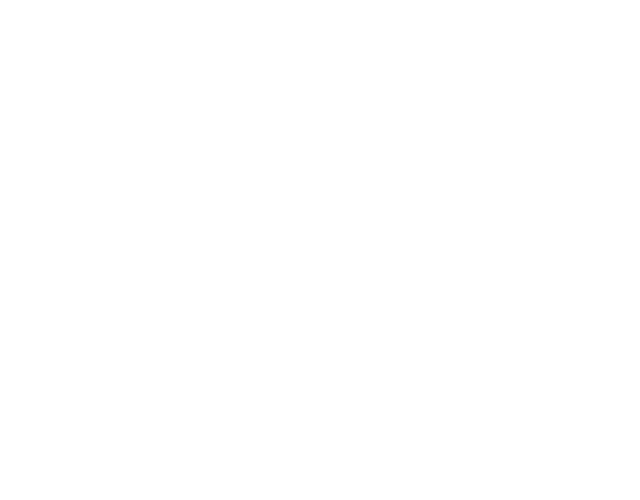
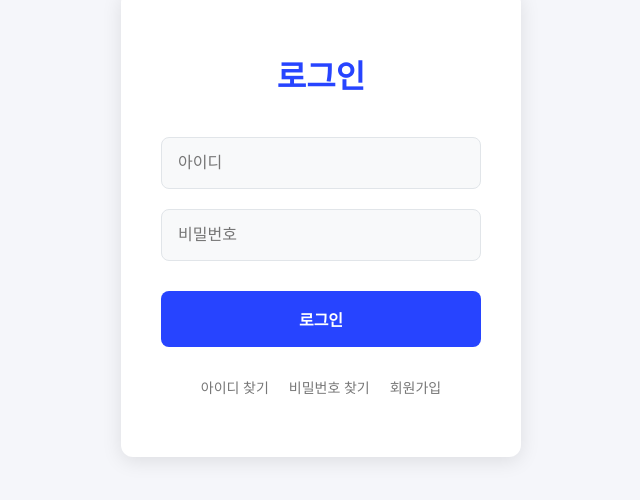
Before and after one commit to team-firesafety/firesafety-platform, a Vue app in the folder frontend/: page /login in a window 1280 px wide. Before the commit this address had no page. Shown: the part 176-676 px from the top of the page, without its empty margins (319-959 px from the left). Built offline with nearby package versions, Linux system fonts and the light colour scheme.

Commit message:
feat: 로그인, 회원가입 페이지 구현
- 로그인 상태관리 추가
- 사이드 바에 프로필 영역 추가
- 로그인 후에 메인페이지로 진입하도록 수정

```diff
--- /dev/null
+++ b/frontend/src/components/LoginPage.vue
@@ -0,0 +1,149 @@
+<template>
+  <div class="login-container">
+    <div class="login-form">
+      <h1 class="login-title">로그인</h1>
+
+      <form @submit.prevent="handleLogin" class="form">
+        <div class="input-group">
+          <input
+            v-model="credentials.id"
+            type="text"
+            placeholder="아이디"
+            class="input-field"
+            required
+          />
+        </div>
+
+        <div class="input-group">
+          <input
+            v-model="credentials.password"
+            type="password"
+            placeholder="비밀번호"
+            class="input-field"
+            required
+          />
+        </div>
+
+        <button type="submit" class="login-button">
+          로그인
+        </button>
+      </form>
+
+      <div class="links">
+        <a href="#" class="link">아이디 찾기</a>
+        <a href="#" class="link">비밀번호 찾기</a>
+        <router-link to="/signup" class="link">회원가입</router-link>
+      </div>
+    </div>
+  </div>
+</template>
+
+<script>
+export default {
+  name: 'LoginPage',
+  data() {
+    return {
+      credentials: {
+        id: '',
+        password: ''
+      }
+    }
+  },
+  methods: {
+    handleLogin() {
+      if (this.credentials.id && this.credentials.password) {
+        localStorage.setItem('isLoggedIn', 'true')
+        localStorage.setItem('userId', this.credentials.id)
+        this.$router.push({ name: 'Main' })
+      }
+    }
+  }
+}
+</script>
+
+<style scoped>
+.login-container {
+  display: flex;
+  justify-content: center;
+  align-items: center;
+  min-height: 100vh;
+  background-color: #F5F6FA;
+}
+
+.login-form {
+  background: white;
+  padding: 60px 40px;
+  border-radius: 12px;
+  box-shadow: 0 4px 20px rgba(0, 0, 0, 0.1);
+  width: 100%;
+  max-width: 400px;
+}
+
+.login-title {
+  font-size: 32px;
+  font-weight: 600;
+  color: #2744FF;
+  text-align: center;
+  margin-bottom: 40px;
+}
+
+.form {
+  display: flex;
+  flex-direction: column;
+  gap: 20px;
+}
+
+.input-group {
+  display: flex;
+  flex-direction: column;
+}
+
+.input-field {
+  padding: 16px;
+  border: 1px solid #e1e5e9;
+  border-radius: 8px;
+  font-size: 16px;
+  background-color: #F8F9FA;
+  transition: border-color 0.3s ease;
+}
+
+.input-field:focus {
+  outline: none;
+  border-color: #2744FF;
+}
+
+.login-button {
+  background-color: #2744FF;
+  color: white;
+  border: none;
+  padding: 16px;
+  border-radius: 8px;
+  font-size: 16px;
+  font-weight: 600;
+  cursor: pointer;
+  transition: background-color 0.3s ease;
+  margin-top: 10px;
+}
+
+.login-button:hover {
+  background-color: #1e36cc;
+}
+
+.links {
+  display: flex;
+  justify-content: center;
+  gap: 20px;
+  margin-top: 30px;
+}
+
+.link {
+  color: #777777;
+  text-decoration: none;
+  font-size: 14px;
+  transition: color 0.3s ease;
+}
+
+.link:hover {
+  color: #2744FF;
+}
+</style>
--- a/frontend/src/components/Sidebar.vue
+++ b/frontend/src/components/Sidebar.vue
@@ -36,7 +36,15 @@
       </ul>
     </section>
 
-    <!-- 4) 푸터 -->
+    <!-- 4) 프로필 영역 -->
+    <div class="profile-section" v-if="authStore.isLoggedIn">
+      <div class="profile-info">
+        <img src="@/assets/profile.png" alt="프로필" class="profile-image" />
+        <span class="profile-text">{{ authStore.userId }}님 안녕하세요!</span>
+      </div>
+    </div>
+
+    <!-- 5) 푸터 -->
     <div class="sidebar-footer">
       소방 업무 지원 챗봇 v1.0
     </div>
@@ -45,10 +53,13 @@
 </template>
 
 <script>
+import authStore from '@/store/auth.js'
+
 export default {
   name: 'Sidebar',
   data() {
     return {
+      authStore,
       historyItems: [
         '화재 예방 점검 절차',
         '화재 신고 접수 절차',
@@ -152,7 +163,35 @@ export default {
 }
 
 /* -------------------------------------------------- */
-/* 4) 푸터                                            */
+/* 4) 프로필 영역                                      */
+/* -------------------------------------------------- */
+.profile-section {
+  padding: 20px;
+  border-top: 1px solid #e1e5e9;
+  margin-bottom: 0;
+}
+
+.profile-info {
+  display: flex;
+  align-items: center;
+  gap: 12px;
+}
+
+.profile-image {
+  width: 40px;
+  height: 40px;
+  border-radius: 50%;
+  object-fit: cover;
+}
+
+.profile-text {
+  font-size: 14px;
+  color: #333333;
+  font-weight: 500;
+}
+
+/* -------------------------------------------------- */
+/* 5) 푸터                                            */
 /* -------------------------------------------------- */
 .sidebar-footer {
   height: 60px;           /* ← 푸터 높이 (60px 고정) */
--- /dev/null
+++ b/frontend/src/components/SignupPage.vue
@@ -0,0 +1,180 @@
+<template>
+  <div class="signup-container">
+    <div class="signup-form">
+      <h1 class="signup-title">회원가입</h1>
+
+      <form @submit.prevent="handleSignup" class="form">
+        <div class="input-group">
+          <input
+            v-model="signupData.id"
+            type="text"
+            placeholder="아이디"
+            class="input-field"
+            required
+          />
+        </div>
+
+        <div class="input-group">
+          <input
+            v-model="signupData.password"
+            type="password"
+            placeholder="비밀번호"
+            class="input-field"
+            required
+          />
+        </div>
+
+        <div class="input-group">
+          <input
+            v-model="signupData.passwordConfirm"
+            type="password"
+            placeholder="비밀번호 확인"
+            class="input-field"
+            required
+            :class="{ 'error': passwordMismatch }"
+          />
+          <span v-if="passwordMismatch" class="error-message">
+            비밀번호가 일치하지 않습니다.
+          </span>
+        </div>
+
+        <div class="input-group">
+          <input
+            v-model="signupData.fireStation"
+            type="text"
+            placeholder="소속 소방서"
+            class="input-field"
+            required
+          />
+        </div>
+
+        <button type="submit" class="signup-button" :disabled="!isFormValid">
+          로그인
+        </button>
+      </form>
+    </div>
+  </div>
+</template>
+
+<script>
+export default {
+  name: 'SignupPage',
+  data() {
+    return {
+      signupData: {
+        id: '',
+        password: '',
+        passwordConfirm: '',
+        fireStation: ''
+      }
+    }
+  },
+  computed: {
+    passwordMismatch() {
+      return this.signupData.passwordConfirm &&
+             this.signupData.password !== this.signupData.passwordConfirm
+    },
+    isFormValid() {
+      return this.signupData.id &&
+             this.signupData.password &&
+             this.signupData.passwordConfirm &&
+             this.signupData.fireStation &&
+             !this.passwordMismatch
+    }
+  },
+  methods: {
+    handleSignup() {
+      if (this.isFormValid) {
+        localStorage.setItem('isLoggedIn', 'true')
+        localStorage.setItem('userId', this.signupData.id)
+        this.$router.push({ name: 'Main' })
+      }
+    }
+  }
+}
+</script>
+
+<style scoped>
+.signup-container {
+  display: flex;
+  justify-content: center;
+  align-items: center;
+  min-height: 100vh;
+  background-color: #F5F6FA;
+}
+
+.signup-form {
+  background: white;
+  padding: 60px 40px;
+  border-radius: 12px;
+  box-shadow: 0 4px 20px rgba(0, 0, 0, 0.1);
+  width: 100%;
+  max-width: 400px;
+}
+
+.signup-title {
+  font-size: 32px;
+  font-weight: 600;
+  color: #2744FF;
+  text-align: center;
+  margin-bottom: 40px;
+}
+
+.form {
+  display: flex;
+  flex-direction: column;
+  gap: 20px;
+}
+
+.input-group {
+  display: flex;
+  flex-direction: column;
+  position: relative;
+}
+
+.input-field {
+  padding: 16px;
+  border: 1px solid #e1e5e9;
+  border-radius: 8px;
+  font-size: 16px;
+  background-color: #F8F9FA;
+  transition: border-color 0.3s ease;
+}
+
+.input-field:focus {
+  outline: none;
+  border-color: #2744FF;
+}
+
+.input-field.error {
+  border-color: #ff4444;
+}
+
+.error-message {
+  color: #ff4444;
+  font-size: 12px;
+  margin-top: 5px;
+}
+
+.signup-button {
+  background-color: #2744FF;
+  color: white;
+  border: none;
+  padding: 16px;
+  border-radius: 8px;
+  font-size: 16px;
+  font-weight: 600;
+  cursor: pointer;
+  transition: background-color 0.3s ease;
+  margin-top: 10px;
+}
+
+.signup-button:hover:not(:disabled) {
+  background-color: #1e36cc;
+}
+
+.signup-button:disabled {
+  background-color: #cccccc;
+  cursor: not-allowed;
+}
+</style>
--- a/frontend/src/router/index.js
+++ b/frontend/src/router/index.js
@@ -1,9 +1,14 @@
 import { createRouter, createWebHistory } from 'vue-router'
 import MainPage from '@/components/MainPage.vue'
 import ChatPage from '@/components/ChatPage.vue'
+import LoginPage from '@/components/LoginPage.vue'
+import SignupPage from '@/components/SignupPage.vue'
 
 const routes = [
-  { path: '/', name: 'Home', component: MainPage },
+  { path: '/', name: 'Login', component: LoginPage },
+  { path: '/login', name: 'LoginRedirect', component: LoginPage },
+  { path: '/signup', name: 'Signup', component: SignupPage },
+  { path: '/main', name: 'Main', component: MainPage },
   { path: '/chat', name: 'Chat', component: ChatPage },
 ]
 
@@ -12,4 +17,16 @@ const router = createRouter({
   routes,
 })
 
+router.beforeEach((to, _from, next) => {
+  const isLoggedIn = localStorage.getItem('isLoggedIn') === 'true'
+
+  if (!isLoggedIn && to.name !== 'Login' && to.name !== 'LoginRedirect' && to.name !== 'Signup') {
+    next({ name: 'Login' })
+  } else if (isLoggedIn && (to.name === 'Login' || to.name === 'LoginRedirect' || to.name === 'Signup')) {
+    next({ name: 'Main' })
+  } else {
+    next()
+  }
+})
+
 export default router
--- /dev/null
+++ b/frontend/src/store/auth.js
@@ -0,0 +1,32 @@
+import { reactive } from 'vue'
+
+const authStore = reactive({
+  isLoggedIn: false,
+  userId: '',
+
+  init() {
+    const isLoggedIn = localStorage.getItem('isLoggedIn') === 'true'
+    const userId = localStorage.getItem('userId') || ''
+
+    this.isLoggedIn = isLoggedIn
+    this.userId = userId
+  },
+
+  login(userId) {
+    this.isLoggedIn = true
+    this.userId = userId
+    localStorage.setItem('isLoggedIn', 'true')
+    localStorage.setItem('userId', userId)
+  },
+
+  logout() {
+    this.isLoggedIn = false
+    this.userId = ''
+    localStorage.removeItem('isLoggedIn')
+    localStorage.removeItem('userId')
+  }
+})
+
+authStore.init()
+
+export default authStore
```
Also changed, not shown: frontend/src/assets/profile.png (added).
